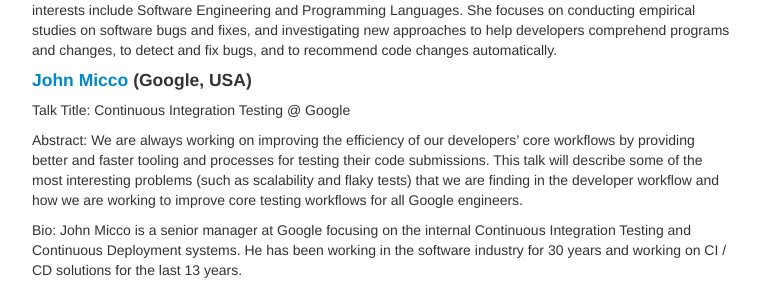
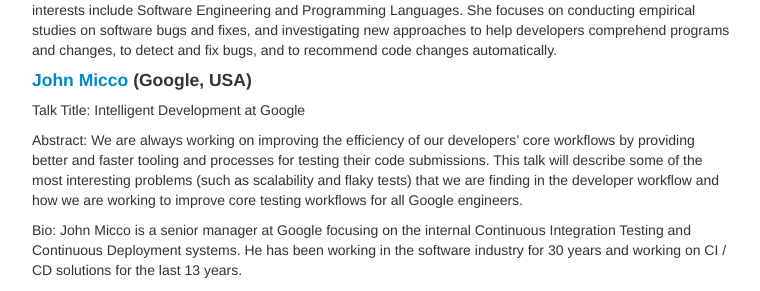
Before and after one commit to isofteng/wise2017, a Jekyll site: the page built from talkinfo.md, in a window 1280 px wide and 900 px high, scrolled down 1304 px. Shown: the part 158-449 px from the top of the window, without its empty margins (258-1018 px from the left). Built offline with Jekyll 4.4.1, drawn with Linux system fonts in a browser that asks for light colours.

Commit message:
john title

```diff
--- a/talkinfo.md
+++ b/talkinfo.md
@@ -42,7 +42,7 @@ Bio: Na Meng is an assistant professor in the Computer Science department of Vir
 
 ####  [John Micco](https://research.google.com/pubs/105187.html) (Google, USA)
 
-Talk Title: Continuous Integration Testing @ Google
+Talk Title: Intelligent Development at Google
 
 Abstract: We are always working on improving the efficiency of our developers’ core workflows by providing better and faster tooling and processes for testing their code submissions. This talk will describe some of the most interesting problems (such as scalability and flaky tests) that we are finding in the developer workflow and how we are working to improve core testing workflows for all Google engineers.
 
```
